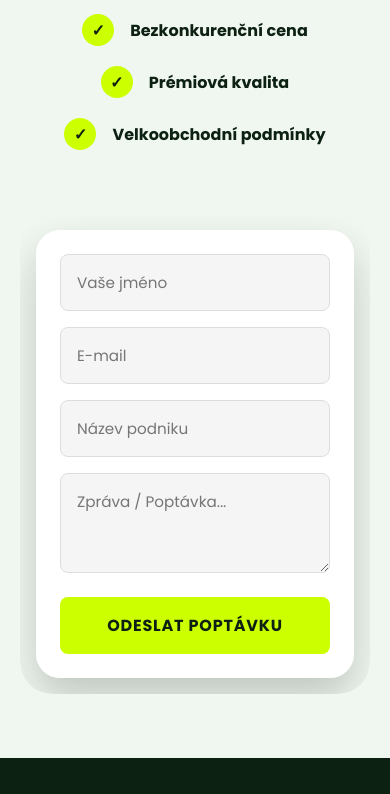
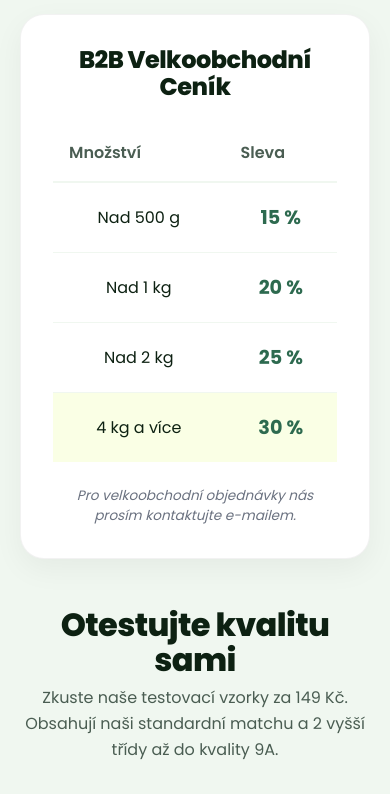
Before and after one commit to dzonas123/matchuji, a Next.js app: page / in a window 390 px wide. Shown: the part 7200-7994 px from the top of the page. Built offline with nearby package versions, Linux system fonts and the light colour scheme.

Commit message:
feat(b2b): prestaveni pro-kavarny stranky, odstraneni formulare a pridani tabulky vzorku a ceniku

```diff
--- a/src/components/CafeB2B.module.css
+++ b/src/components/CafeB2B.module.css
@@ -1,21 +1,17 @@
 .section {
-    padding: 12rem 0 8rem 0;
-    /* Increased padding */
+    padding: 10rem 0 8rem 0;
     background: #f0f7f0;
-    /* Very light matcha green */
     position: relative;
     overflow: hidden;
     margin-bottom: -1px;
 }
-
-/* Removed background image pseudo-element */
 
 .container {
     max-width: 1200px;
     margin: 0 auto;
     padding: 0 20px;
     display: grid;
-    grid-template-columns: 1fr 1fr;
+    grid-template-columns: 1.2fr 0.8fr;
     gap: 4rem;
     align-items: center;
     position: relative;
@@ -28,33 +24,6 @@
     flex-direction: column;
     justify-content: center;
     background: transparent;
-}
-
-.formSide {
-    display: flex;
-    align-items: center;
-    justify-content: center;
-    padding: 2rem;
-    position: relative;
-    margin: 0;
-    border-radius: 2rem;
-    overflow: hidden;
-    min-height: 600px;
-}
-
-.form {
-    position: relative;
-    z-index: 2;
-    background: rgba(255, 255, 255, 0.95);
-    backdrop-filter: blur(10px);
-    padding: 2.5rem;
-    border-radius: 1.5rem;
-    width: 100%;
-    max-width: 450px;
-    box-shadow: 0 20px 40px rgba(0, 0, 0, 0.2);
-    display: flex;
-    flex-direction: column;
-    gap: 1rem;
 }
 
 .headerLabel {
@@ -101,91 +70,99 @@
 .description {
     color: #4a5d52;
     line-height: 1.7;
-    margin-bottom: 2.5rem;
+    margin-bottom: 3rem;
     font-size: 1.15rem;
     max-width: 500px;
 }
 
-.list {
+/* B2B Table Styles */
+.b2bTableWrapper {
+    background: white;
+    border-radius: 1.5rem;
+    padding: 2rem;
+    box-shadow: 0 10px 30px rgba(0, 0, 0, 0.05);
+    border: 1px solid rgba(0, 0, 0, 0.05);
+}
+
+.tableTitle {
+    font-size: 1.5rem;
+    color: #0d2112;
+    margin-bottom: 1.5rem;
+    font-weight: 800;
+}
+
+.b2bTable {
+    width: 100%;
+    border-collapse: collapse;
+    margin-bottom: 1.5rem;
+}
+
+.b2bTable th {
+    text-align: left;
+    padding: 1rem;
+    color: #4a5d52;
+    font-weight: 600;
+    border-bottom: 2px solid #f0f7f0;
+}
+
+.b2bTable td {
+    padding: 1.25rem 1rem;
+    color: #0d2112;
+    border-bottom: 1px solid #f0f7f0;
+    font-size: 1.1rem;
+}
+
+.b2bTable tr:last-child td {
+    border-bottom: none;
+}
+
+.b2bTable td strong {
+    color: #2d6a4f;
+    font-size: 1.2rem;
+}
+
+.highlightRow {
+    background: rgba(204, 255, 0, 0.1);
+    border-radius: 0.5rem;
+}
+
+.tableNote {
+    font-size: 0.85rem;
+    color: #6b7280;
+    font-style: italic;
+    margin-top: 1rem;
+}
+
+/* Sample Side */
+.sampleSide {
     display: flex;
     flex-direction: column;
-    gap: 1.25rem;
+    align-items: stretch;
+    justify-content: center;
+}
+
+.sampleHeader {
+    text-align: center;
     margin-bottom: 2rem;
 }
 
-.listItem {
-    display: flex;
-    align-items: center;
-    gap: 1rem;
-    font-weight: 700;
+.sampleHeader h3 {
+    font-size: 2rem;
     color: #0d2112;
-    font-size: 1.2rem;
+    margin-bottom: 0.5rem;
+    font-weight: 800;
 }
 
-.check {
-    color: #0d2112;
-    background: #ccff00;
-    border-radius: 50%;
-    width: 32px;
-    height: 32px;
-    display: flex;
-    align-items: center;
-    justify-content: center;
+.sampleHeader p {
+    color: #4a5d52;
     font-size: 1rem;
-    flex-shrink: 0;
+    line-height: 1.6;
 }
 
-.inputGroup {
-    display: flex;
-    flex-direction: column;
-    gap: 0.5rem;
-}
-
-.input,
-.textarea {
+.cardWrapper {
+    margin: 0 auto;
     width: 100%;
-    padding: 1rem;
-    background: #f5f5f5;
-    border: 1px solid #ddd;
-    border-radius: 0.5rem;
-    font-family: inherit;
-    font-size: 0.95rem;
-    transition: all 0.2s;
-}
-
-.input:focus,
-.textarea:focus {
-    outline: none;
-    border-color: #0d2112;
-    background: white;
-}
-
-.textarea {
-    min-height: 100px;
-    resize: vertical;
-}
-
-.submitButton {
-    background: #ccff00;
-    /* Lime background */
-    color: #0d2112;
-    /* Dark text */
-    border: none;
-    padding: 1rem 2rem;
-    border-radius: 0.5rem;
-    font-weight: 700;
-    cursor: pointer;
-    font-size: 1rem;
-    transition: all 0.2s;
-    text-transform: uppercase;
-    letter-spacing: 0.05em;
-    margin-top: 0.5rem;
-}
-
-.submitButton:hover {
-    background: #b8e600;
-    /* Darker lime hover */
-    transform: translateY(-2px);
+    max-width: 400px;
 }
 
 @media (max-width: 1000px) {
@@ -196,13 +173,17 @@
     .container {
         grid-template-columns: 1fr;
         padding: 0 20px;
-        gap: 2rem;
+        gap: 3rem;
     }
 
     .textSide {
         text-align: center;
         align-items: center;
         padding: 0;
+    }
+
+    .headerLabel {
+        align-self: center;
     }
 
     .title {
@@ -213,17 +194,9 @@
         margin: 0 auto 2rem auto;
     }
 
-    .list {
-        align-items: center;
-    }
-
-    .formSide {
-        padding: 1rem;
-        min-height: auto;
-    }
-
-    .form {
-        padding: 1.5rem;
+    .b2bTableWrapper {
+        width: 100%;
+        max-width: 600px;
     }
 }
 
@@ -236,20 +209,7 @@
         font-size: 1rem;
     }
 
-    .listItem {
+    .b2bTable td {
         font-size: 1rem;
     }
 }
-
-.imageWrapper {
-    border-radius: 1rem;
-    overflow: hidden;
-    margin-top: 1rem;
-    box-shadow: 0 4px 20px rgba(0, 0, 0, 0.1);
-}
-
-.collageImage {
-    width: 100%;
-    height: auto;
-    display: block;
-}
--- a/src/components/CafeB2B.tsx
+++ b/src/components/CafeB2B.tsx
@@ -3,6 +3,7 @@
 import styles from "./CafeB2B.module.css";
 import { motion } from "framer-motion";
 import Image from "next/image";
+import ProductCard from "./ProductCard";
 
 export default function CafeB2B() {
     return (
@@ -16,38 +17,55 @@ export default function CafeB2B() {
                         bistro nebo kancelář? Spolupracujeme s více než 50 podniky v ČR.
                     </p>
 
-                    <div className={styles.list}>
-                        <div className={styles.listItem}>
-                            <span className={styles.check}>✓</span>
-                            Bezkonkurenční cena
-                        </div>
-                        <div className={styles.listItem}>
-                            <span className={styles.check}>✓</span>
-                            Prémiová kvalita
-                        </div>
-                        <div className={styles.listItem}>
-                            <span className={styles.check}>✓</span>
-                            Velkoobchodní podmínky
-                        </div>
+                    <div className={styles.b2bTableWrapper}>
+                        <h3 className={styles.tableTitle}>B2B Velkoobchodní Ceník</h3>
+                        <table className={styles.b2bTable}>
+                            <thead>
+                                <tr>
+                                    <th>Množství</th>
+                                    <th>Sleva</th>
+                                </tr>
+                            </thead>
+                            <tbody>
+                                <tr>
+                                    <td>Nad 500 g</td>
+                                    <td><strong>15 %</strong></td>
+                                </tr>
+                                <tr>
+                                    <td>Nad 1 kg</td>
+                                    <td><strong>20 %</strong></td>
+                                </tr>
+                                <tr>
+                                    <td>Nad 2 kg</td>
+                                    <td><strong>25 %</strong></td>
+                                </tr>
+                                <tr className={styles.highlightRow}>
+                                    <td>4 kg a více</td>
+                                    <td><strong>30 %</strong></td>
+                                </tr>
+                            </tbody>
+                        </table>
+                        <p className={styles.tableNote}>Pro velkoobchodní objednávky nás prosím kontaktujte e-mailem.</p>
                     </div>
                 </div>
 
-                <div className={styles.formSide}>
-                    <form className={styles.form} onSubmit={(e) => e.preventDefault()}>
-                        <div className={styles.inputGroup}>
-                            <input type="text" placeholder="Vaše jméno" className={styles.input} />
-                        </div>
-                        <div className={styles.inputGroup}>
-                            <input type="email" placeholder="E-mail" className={styles.input} />
-                        </div>
-                        <div className={styles.inputGroup}>
-                            <input type="text" placeholder="Název podniku" className={styles.input} />
-                        </div>
-                        <div className={styles.inputGroup}>
-                            <textarea placeholder="Zpráva / Poptávka..." className={styles.textarea}></textarea>
-                        </div>
-                        <button type="submit" className={styles.submitButton}>Odeslat poptávku</button>
-                    </form>
+                <div className={styles.sampleSide}>
+                    <div className={styles.sampleHeader}>
+                        <h3>Otestujte kvalitu sami</h3>
+                        <p>Zkuste naše testovací vzorky za 149 Kč. Obsahují naši standardní matchu a 2 vyšší třídy až do kvality 9A.</p>
+                    </div>
+                    <div className={styles.cardWrapper}>
+                        <ProductCard product={{
+                            id: "b2b-samples",
+                            name: "B2B Testovací Vzorky (vč. 9A kvality)",
+                            description: "Testovací sada pro kavárny. Standardní kvalita + 2 vyšší třídy (až 9A) pro porovnání chuti a výběr ideálního produktu.",
+                            price: 149,
+                            image: "/images/matcha-farm-uji.jpg",
+                            tag: "Pro kavárny",
+                            rating: 5,
+                            reviews: 0
+                        }} />
+                    </div>
                 </div>
             </div>
         </section>
```
Also changed, not shown: src/data/products.json (+9 -1 lines).
